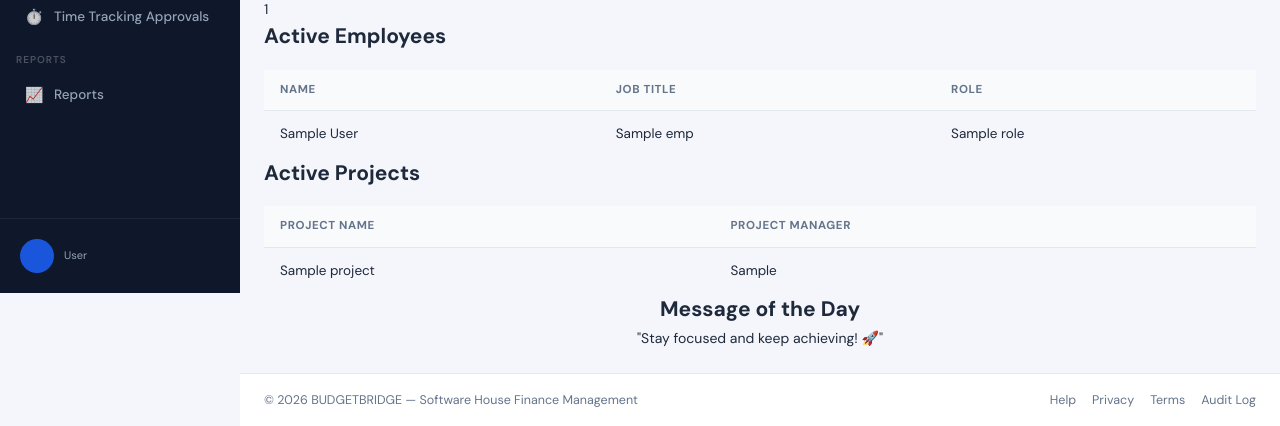
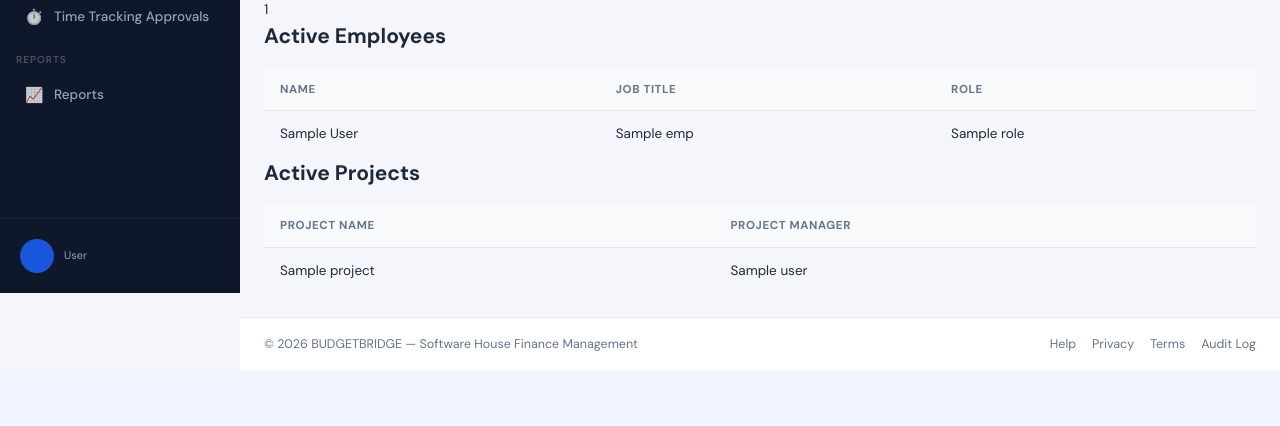
Before and after one commit to RAFAYULHAQ2003/BudgetBridge, a Django app: template accounts/templates/dashboard.html in a window 1280 px wide. Shown: the part 507-933 px from the top of the page. After the commit the page ends 877 px from the top, so only its background shows below. Run offline with Django 5.2, Linux system fonts and the light colour scheme; tables that the repository leaves empty hold one stand-in row (values such as "Sample post"); the template is opened without the code that fills it: values that come from a table or form of the project are taken from there, most other values are stand-ins (such as "Sample title", 1, 10 or a date in 2020); parts of the project's set-up code (start-up, migrations or seed data) failed here and were passed over.

Commit message:
accounts: update models, views, templates and admin

```diff
--- a/accounts/models.py
+++ b/accounts/models.py
@@ -69,7 +69,6 @@ class Role(models.Model):
 
     @property
     def group(self):
-        """Return the corresponding Django Group."""
         group_name = f"{slugify(self.name)}_{slugify(self.company.name)}"
         return Group.objects.get(name=group_name)
 
--- a/accounts/templates/dashboard.html
+++ b/accounts/templates/dashboard.html
@@ -87,7 +87,7 @@
                 {% for project in active_projects %}
                 <tr class="hover:bg-gray-50">
                     <td class="py-3 px-4">{{ project.name }}</td>
-                    <td class="py-3 px-4">{{ project.project_manager.user.first_name|default:"No Manager" }}</td>
+                    <td class="py-3 px-4">{{ project.project_manager.user.get_full_name|default:"No Manager" }}</td>
                 </tr>
                 {% empty %}
                 <tr>
@@ -99,9 +99,5 @@
     </div>
 </div>
 
-<!-- Motivational Message -->
-<div class="bg-gradient-to-r from-green-200 to-green-400 text-green-900 p-6 rounded-lg shadow-md text-center transition-transform hover:scale-105">
-    <h2 class="text-xl font-semibold mb-2">Message of the Day</h2>
-    <p class="text-lg">"Stay focused and keep achieving! 🚀"</p>
-</div>
+
 {% endblock %}
--- a/accounts/templates/login.html
+++ b/accounts/templates/login.html
@@ -12,12 +12,6 @@
 
   <div class="w-full max-w-sm mx-auto px-4">
 
-    <!-- Logo -->
-    <!-- <div class="text-center mb-8">
-      <div class="text-3xl mb-2">💰</div>
-      <h1 class="text-2xl font-bold text-gray-900">BUDGETBRIDGE</h1>
-      <p class="text-sm text-gray-500 mt-1">Sign in to your account</p>
-    </div> -->
 
     <div class="flex items-center gap-4">
       <img src="{% static 'favicon-copy.png' %}" alt="Logo" class="h-24 w-24 object-contain">
```
Also changed, not shown: accounts/admin.py (+4 -4 lines), accounts/views.py (+0 -45 lines).
